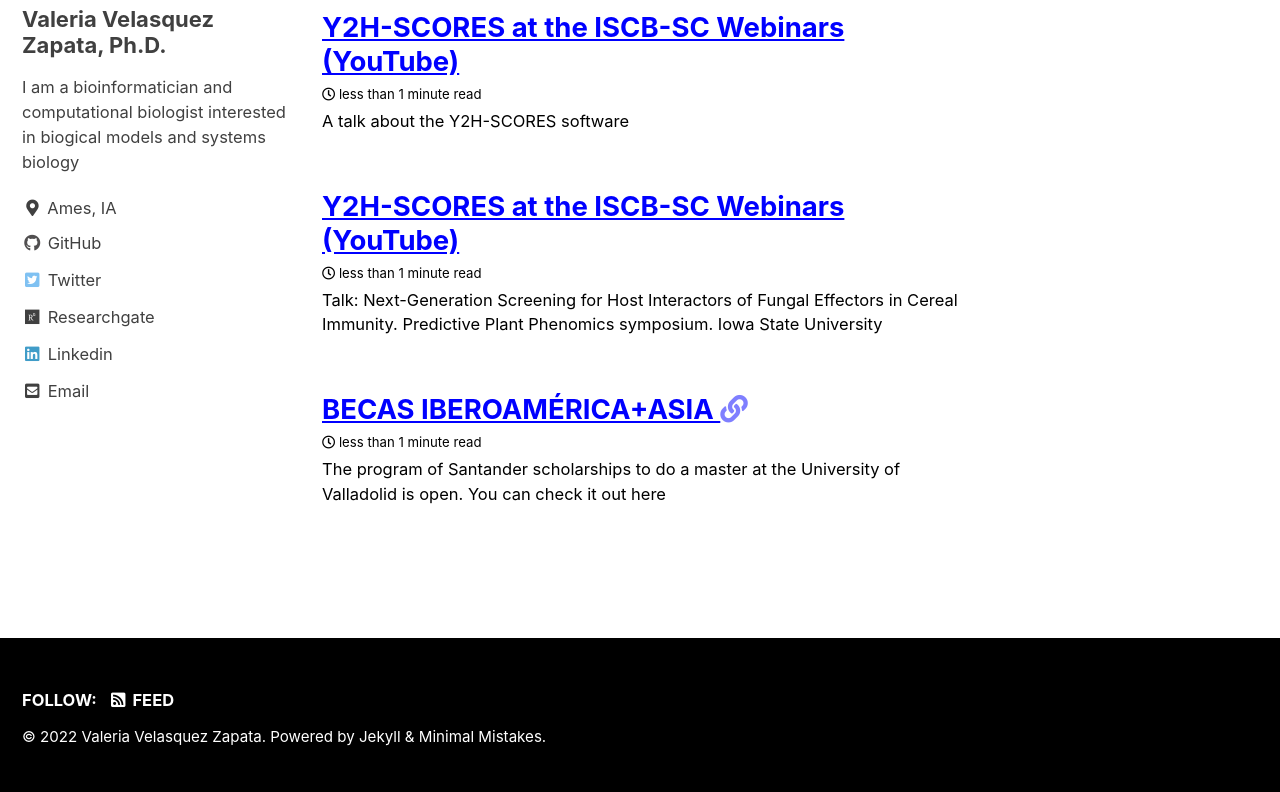
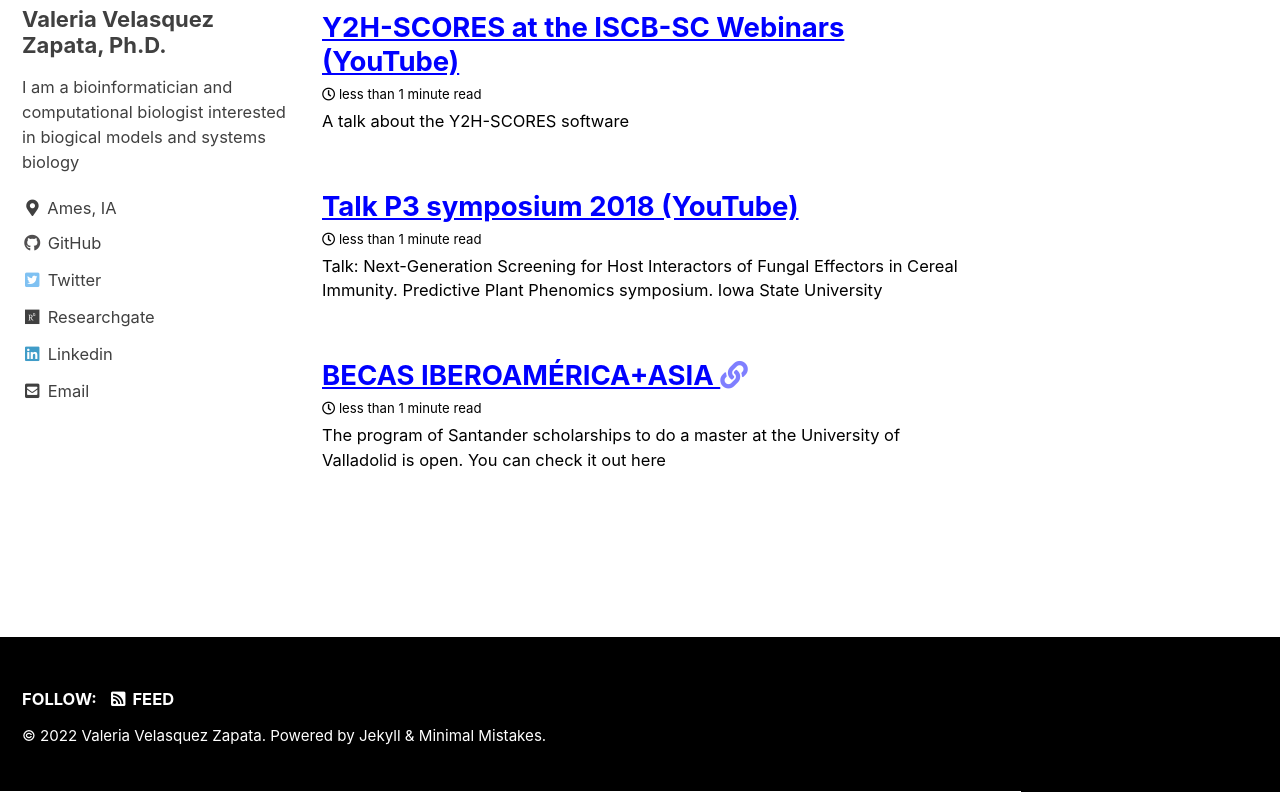
Before and after one commit to vvelasqz/vvelasqz.github.io, a Jekyll site: the page built from index.html, in a window 1280 px wide and 1017 px high, cut to the strip 225-1017 px from the top of the window. Built offline with Jekyll 4.4.1, drawn with Linux system fonts in a browser that asks for light colours; cached includes are drawn as plain includes; the list of posts is cut into pages by our own code.

Commit message:
Update 2022-02-06-post-video-youtube - P3.md

```diff
--- a/_posts/2022-02-06-post-video-youtube - P3.md
+++ b/_posts/2022-02-06-post-video-youtube - P3.md
@@ -1,5 +1,5 @@
 ---
-title: "Y2H-SCORES at the ISCB-SC Webinars (YouTube)"
+title: "Talk P3 symposium 2018 (YouTube)"
 categories:
   - Post Formats
 tags:
```
